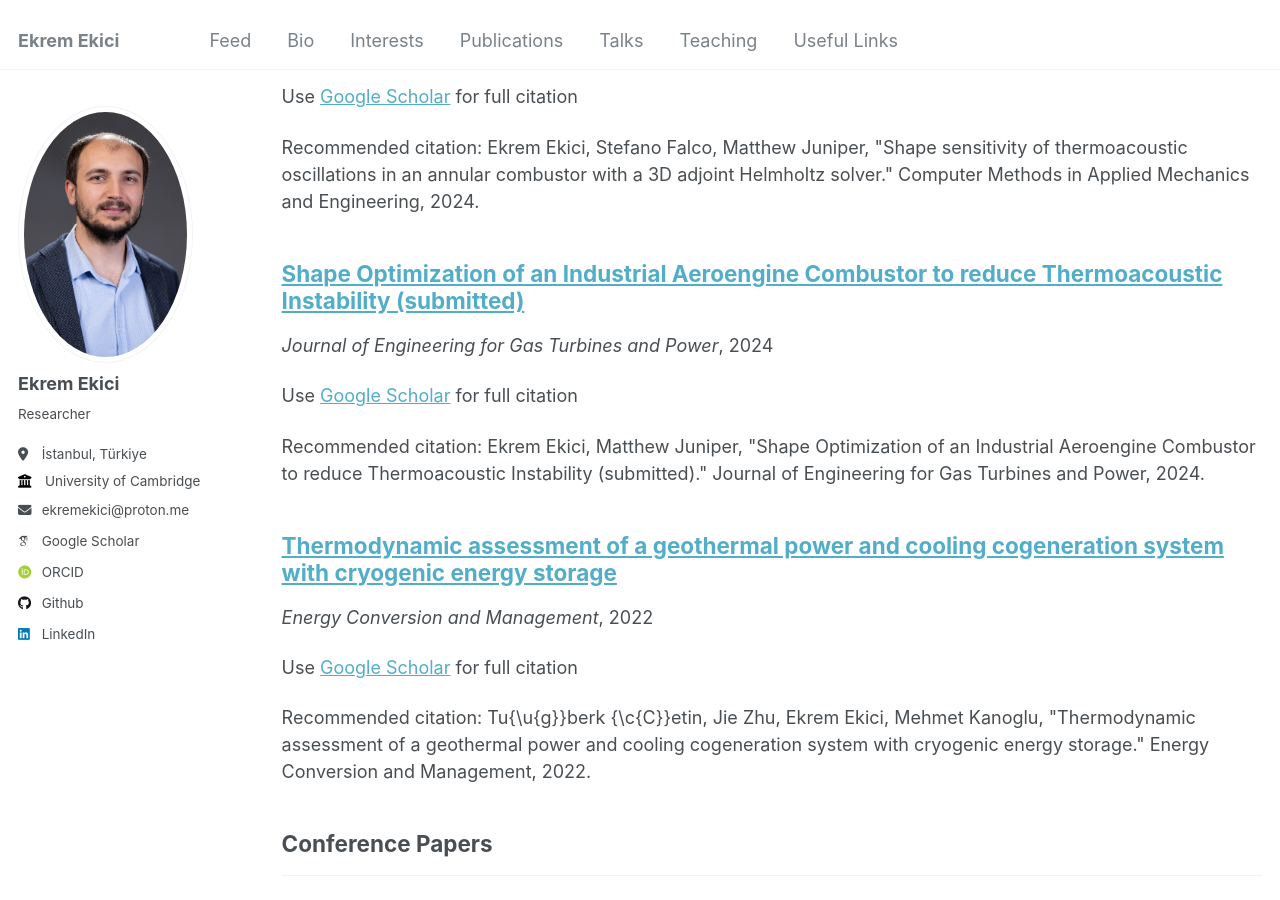
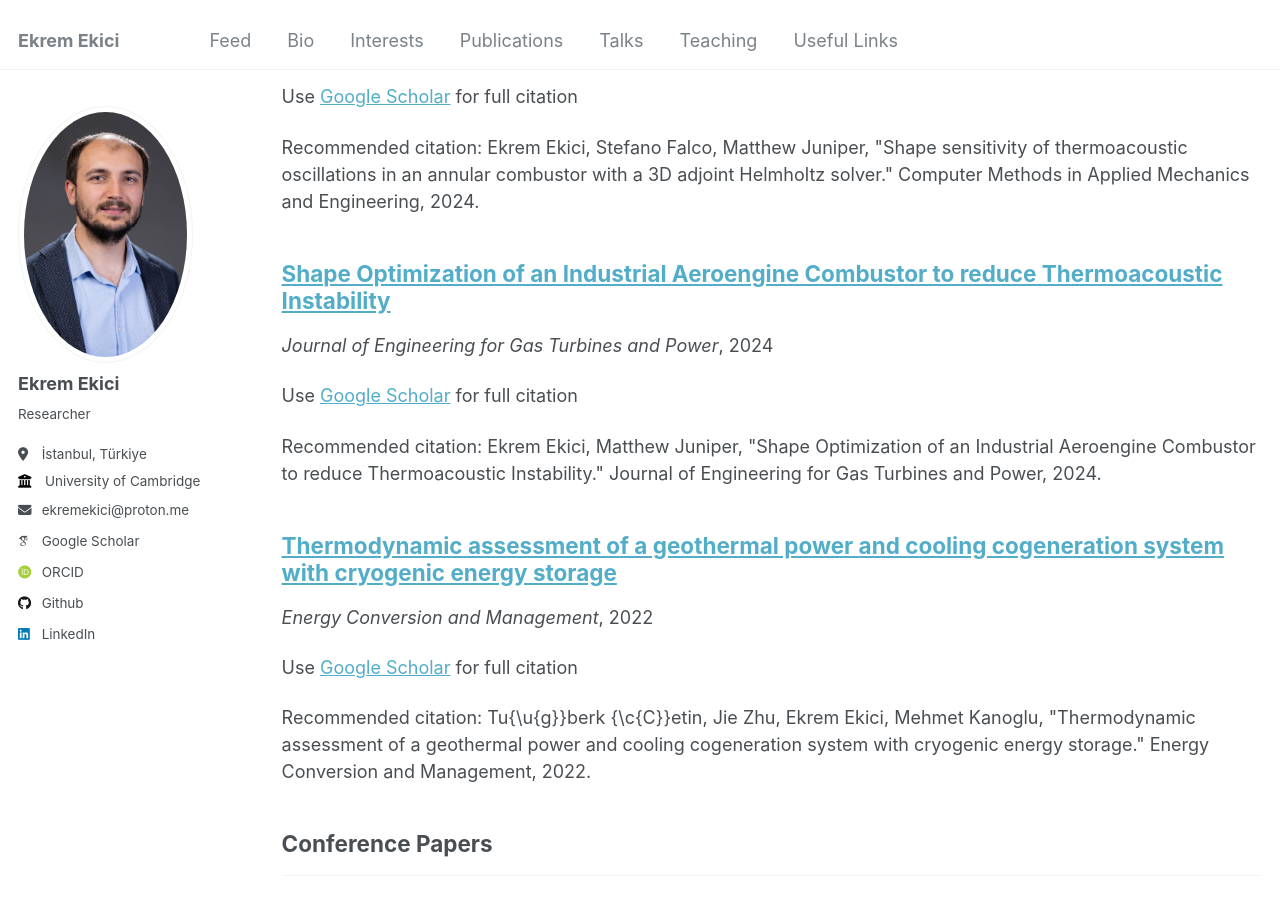
Before and after one commit to ekremekc/ekremekc.github.io, a Jekyll site: the page built from _pages/publications.html, in a window 1280 px wide and 900 px high, scrolled down 622 px. Built offline with Jekyll 4.4.1, drawn with Linux system fonts in a browser that asks for light colours; some web fonts are replaced; some of the changed text lies outside the part shown.

Commit message:
JEGTP paper accepted.

```diff
--- a/markdown_generator/articles.bib
+++ b/markdown_generator/articles.bib
@@ -1,5 +1,5 @@
 @article{ekici2024JEGTP,
-  title={Shape Optimization of an Industrial Aeroengine Combustor to reduce Thermoacoustic Instability (submitted)},
+  title={Shape Optimization of an Industrial Aeroengine Combustor to reduce Thermoacoustic Instability},
   author={Ekici, Ekrem and Juniper, Matthew P},
   journal={Journal of Engineering for Gas Turbines and Power},
   volume={x},
```
Also changed, not shown: _publications/2024-01-01-Adjoint-Based-Shape-Optimization-for-Thermoacoustic-Stability-of-Combustors-using-Free-Form-Deformation.md (+2 -2 lines), _publications/2024-01-01-Shape-Optimization-of-an-Industrial-Aeroengine-Combustor-to-reduce-Thermoacoustic-Instability-submitted.md (deleted, +0 -10 lines), _publications/2024-01-01-Shape-Optimization-of-an-Industrial-Aeroengine-Combustor-to-reduce-Thermoacoustic-Instability.md (added, +10 -0 lines).
